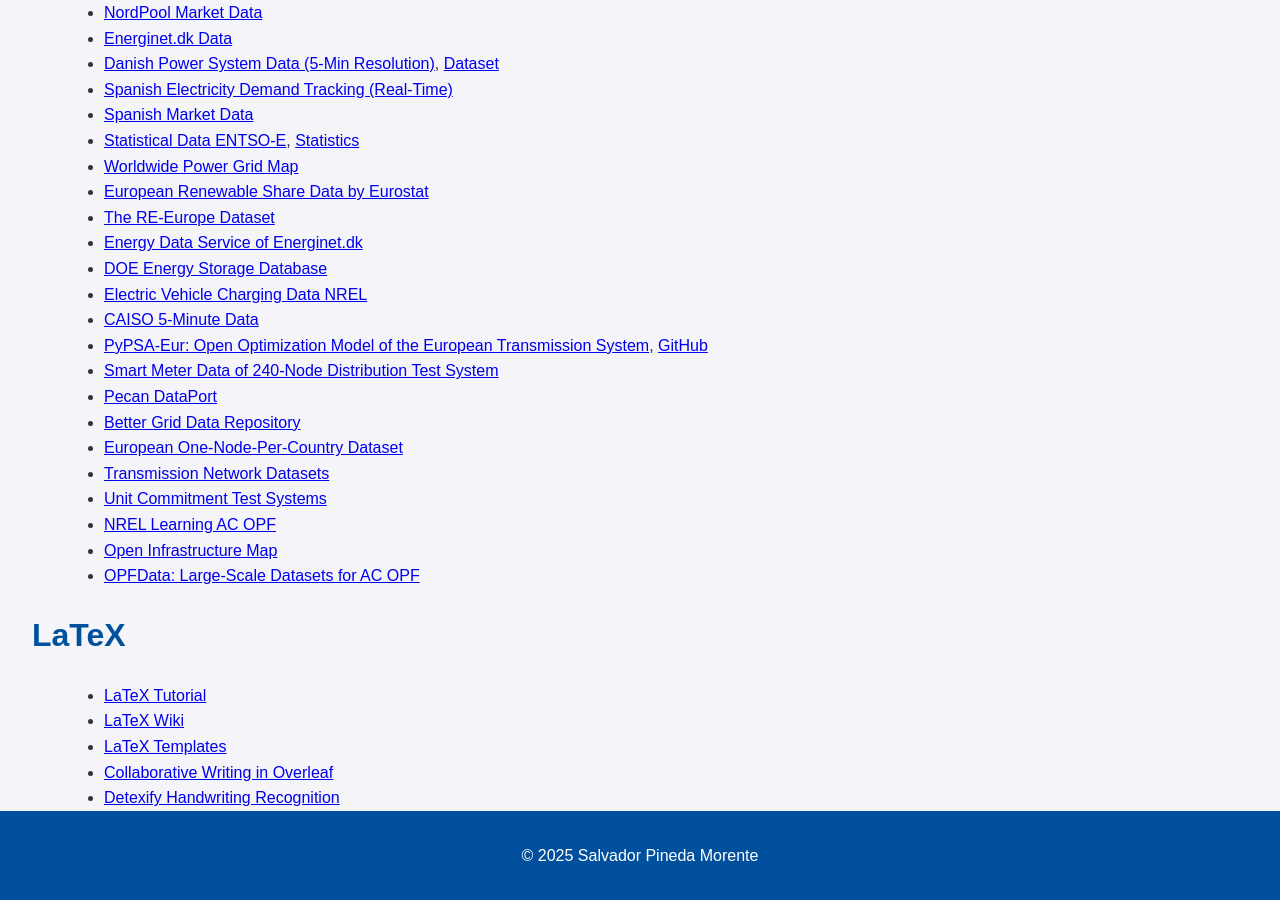
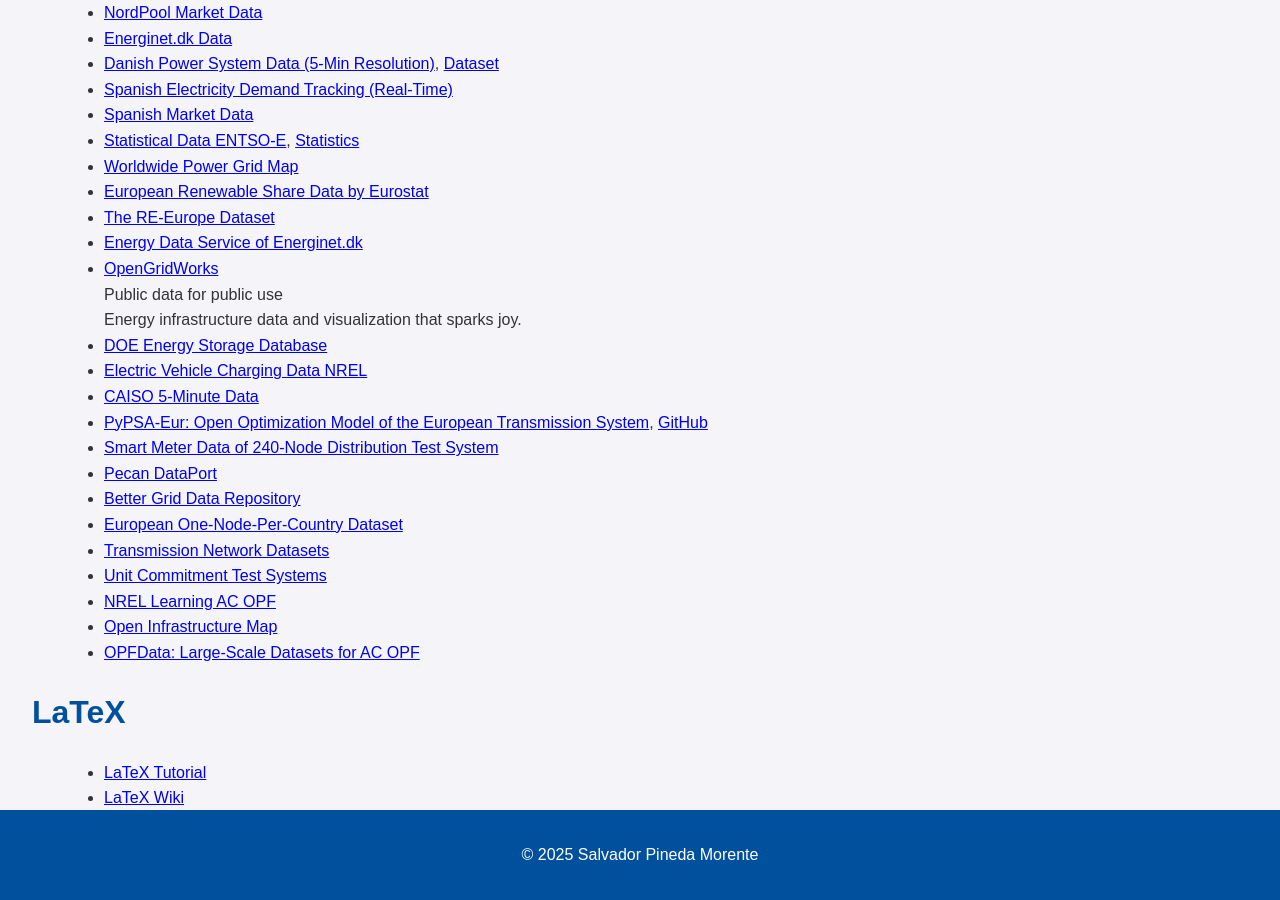
Before and after one commit to salvapineda/salvapineda.github.io, a Jekyll site: the page built from links.md, in a window 1280 px wide and 900 px high, scrolled down 874 px. Built offline with Jekyll 4.4.1, drawn with Linux system fonts in a browser that asks for light colours.

Commit message:
add opengrid link

```diff
--- a/links.md
+++ b/links.md
@@ -38,6 +38,9 @@ title: "Links"
 - [European Renewable Share Data by Eurostat](http://ec.europa.eu/eurostat/web/energy/data/shares)
 - [The RE-Europe Dataset](https://zenodo.org/record/35177#.WT5PrHWGOkB)
 - [Energy Data Service of Energinet.dk](https://www.energidataservice.dk/)
+- [OpenGridWorks](https://opengridworks.com/power-plants)
+  Public data for public use
+  Energy infrastructure data and visualization that sparks joy.
 - [DOE Energy Storage Database](http://www.energystorageexchange.org/)
 - [Electric Vehicle Charging Data NREL](https://data.nrel.gov/submissions/69)
 - [CAISO 5-Minute Data](http://www.caiso.com/TodaysOutlook/Pages/supply.aspx)
```
